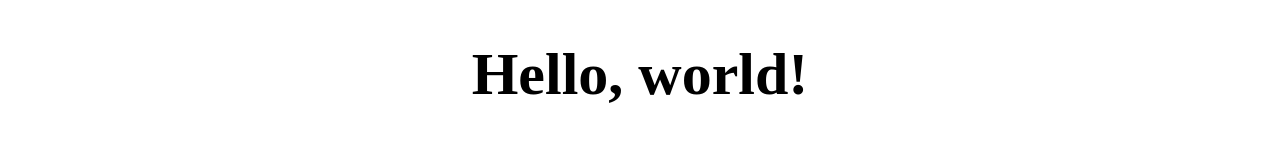
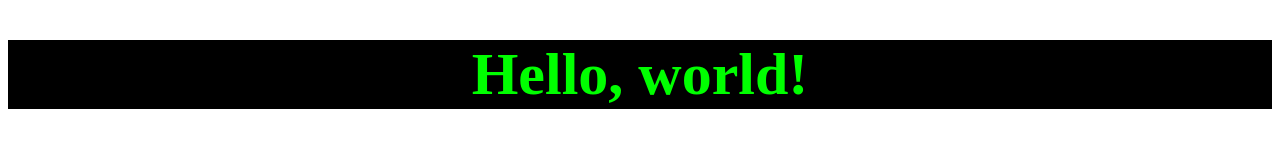
Before and after one commit to yudisam17511/yudisam17511.github.io, a plain HTML site: page index.html in a window 1280 px wide. Drawn offline with Linux system fonts and the light colour scheme.

Commit message:
Update main.css

```diff
--- a/main.css
+++ b/main.css
@@ -1,4 +1,6 @@
 h1{
     font-size: 60px;
     text-align: center;
+    background-color: #000000;
+    color: #00ff00;
 }
```
